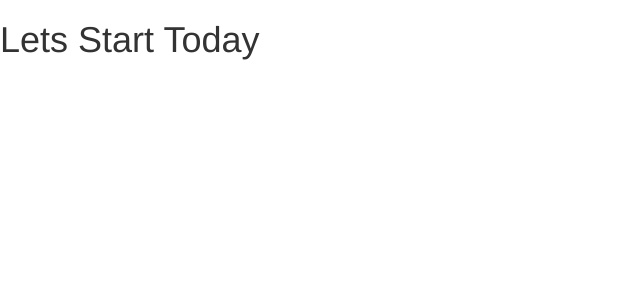
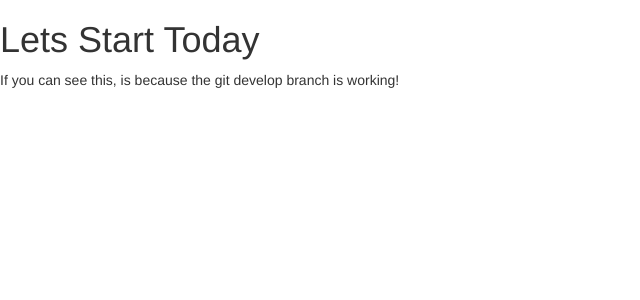
Before and after one commit to MartinR01/DVA231_Project, a PHP site: page / in a window 1280 px wide. Shown: the top 300 px of the page, without its empty margins (0-640 px from the left). Run offline with PHP 8.4, Linux system fonts and the light colour scheme; some libraries are stand-ins or nearby versions.

Commit message:
Develop branch test to see if it goes to server

```diff
--- a/public_html/index.php
+++ b/public_html/index.php
@@ -17,7 +17,7 @@
 
 <body>
     <h1>Lets Start Today </h1>
-
+    <p> If you can see this, is because the git develop branch is working! </p>
 
     <!-- JS for Bootstrap -->
   <script src="js/bootstrap.min.js"></script>
```
